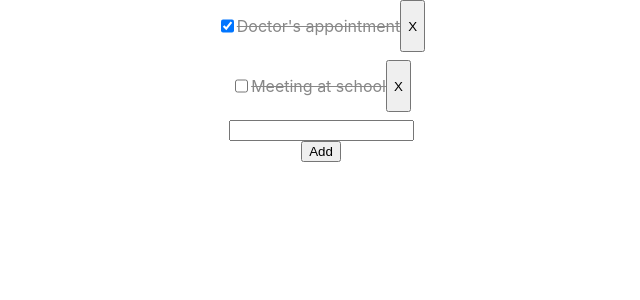
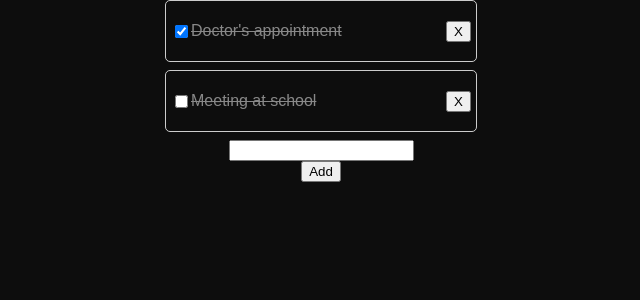
Before and after one commit to AlfaLex505/my-todo-app, a React (Create React App) app: page / in a window 1280 px wide. Shown: the top 300 px of the page, without its empty margins (319-959 px from the left). Built offline with nearby package versions, Linux system fonts and the light colour scheme.

Commit message:
Change the design rules for the individual items

```diff
--- a/src/App.css
+++ b/src/App.css
@@ -1,7 +1,21 @@
+body {
+  font-family: sans-serif;
+  background-color: #0d0d0d;
+  color: #fff;
+  display: flex;
+  align-items: center;
+  justify-content: center;
+  width: 100vw;
+}
 .todo-item {
   display: flex;
+  align-items: center;
   justify-content: space-between;
+  width: 300px;
+  padding: 5px;
   margin-bottom: 8px;
+  border: 1px solid #ccc;
+  border-radius: 5px;
 }
 .todo-item p {
   color: #888;
@@ -12,5 +26,7 @@
   align-items: center;
   justify-content: center;
   flex-direction: column;
-  gap: 10xp;
 }
+.todo-text {
+  flex: 1;
+}
--- a/src/components/TodoItem.jsx
+++ b/src/components/TodoItem.jsx
@@ -13,7 +13,7 @@ const TodoItem = ({ task, deleteTask, toggleCompleted }) => {
                 checked={task.completed}
                 onChange={handleChange}
             />
-            <p>{task.text}</p>
+            <p className="todo-text">{task.text}</p>
             <button onClick={() => deleteTask(task.id)}>
                 X
             </button>
```
